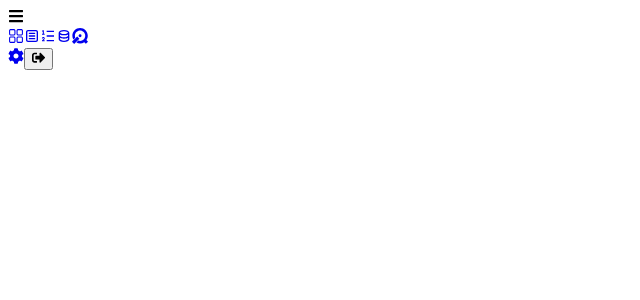
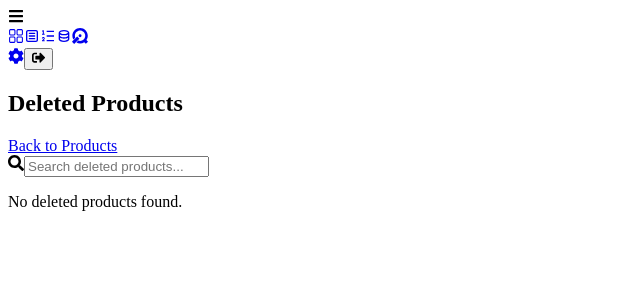
Before and after one commit to khyderjohnescat/AuidSync_Frontend, a React (Create React App) app: page /products/deleted in a window 1280 px wide. Before the commit this address had no page. Shown: the top 300 px of the page, without its empty margins (0-640 px from the left). Built offline with nearby package versions, Linux system fonts and the light colour scheme; no server answers; sample sign-in values are in the browser's storage.

Commit message:
Full Crud + Deleted Products Page

```diff
--- a/src/App.js
+++ b/src/App.js
@@ -8,18 +8,22 @@ import Sales from "./components/pages/Sales";
 import ProtectedRoute from "./components/ProtectedRoute";
 import Sidebar from "./components/parts/Sidebar";
 import Manageproduct from "./components/pages/Manageproduct";
+import DeletedProducts from "./components/pages/deletedProducts";
 
 function Layout() {
     const location = useLocation();
-    const [isOpen, setIsOpen] = useState(false); // ✅ Add sidebar state
+    const [isOpen, setIsOpen] = useState(false);
 
     // Hide sidebar when on the login page
     const hideSidebar = location.pathname === "/";
 
     return (
         <div className="flex">
-            {!hideSidebar && <Sidebar isOpen={isOpen} setIsOpen={setIsOpen} />} {/* ✅ Pass props */}
-            <div className={`flex-grow p-4 ${!hideSidebar ? 'ml-16 md:ml-60' : ''}`}>
+            {!hideSidebar && <Sidebar isOpen={isOpen} setIsOpen={setIsOpen} />}
+
+            <div
+                className={`flex-grow p-4 transition-all duration-300 ${!hideSidebar ? (isOpen ? 'ml-60' : 'ml-16') : ''}`}
+            >
                 <Routes>
                     <Route path="/" element={<Login />} />
                     <Route path="/dashboard" element={<ProtectedRoute><Dashboard /></ProtectedRoute>} />
@@ -27,11 +31,13 @@ function Layout() {
                     <Route path="/orderlist" element={<ProtectedRoute><Orderlist /></ProtectedRoute>} />
                     <Route path="/sales" element={<ProtectedRoute><Sales /></ProtectedRoute>} />
                     <Route path="/manageproduct" element={<ProtectedRoute><Manageproduct /></ProtectedRoute>} />
+                    <Route path="/products/deleted" element={<ProtectedRoute><DeletedProducts /></ProtectedRoute>} />
                 </Routes>
             </div>
         </div>
     );
 }
+
 
 function App() {
     return (
--- a/src/components/pages/Manageproduct.js
+++ b/src/components/pages/Manageproduct.js
@@ -1,9 +1,11 @@
 import React, { useState, useEffect, useCallback } from "react";
-import { FaSearch, FaPlus, FaTimes } from "react-icons/fa";
+import { FaSearch, FaPlus, FaTimes, FaTrash } from "react-icons/fa";
 import axiosInstance from "../../context/axiosInstance";
+import { useNavigate } from "react-router-dom";
+
 
 function ProductManager() {
-    const [deletedProducts, setDeletedProducts] = useState([]);
+    const navigate = useNavigate();
     const [products, setProducts] = useState([]);
     const [categories, setCategories] = useState([]);
     const [selectedCategory, setSelectedCategory] = useState("All");
@@ -40,21 +42,10 @@ function ProductManager() {
         }
     }, []);
 
-    const fetchDeletedProducts = useCallback(async () => {
-        try {
-            const response = await axiosInstance.get("/products/deleted");
-            setDeletedProducts(response.data);
-        } catch (error) {
-            console.error("Error fetching deleted products:", error.response?.data || error.message);
-        }
-    }, []);
-
     useEffect(() => {
         fetchProducts();
         fetchCategories();
-        fetchDeletedProducts();
-    }, [fetchProducts, fetchCategories, fetchDeletedProducts]);
-
+    }, [fetchProducts, fetchCategories]);
 
     const handleChange = (e) => {
         const { name, value } = e.target;
@@ -76,16 +67,6 @@ function ProductManager() {
         }
     };
 
-    const handleRestore = async (id) => {
-        try {
-            await axiosInstance.put(`/products/restore/${id}`);
-            fetchProducts();
-            fetchDeletedProducts();
-        } catch (error) {
-            console.error("Error restoring product:", error.response?.data || error.message);
-        }
-    };
-
     const handleEdit = (product) => {
         setFormData({
             name: product.name || "",
@@ -104,8 +85,6 @@ function ProductManager() {
         try {
             await axiosInstance.delete(`/products/${id}`);
             setProducts((prev) => prev.filter((product) => product.id !== id));
-            fetchDeletedProducts();
-
         } catch (error) {
             console.error("Error deleting product:", error.response?.data || error.message);
         }
@@ -130,30 +109,31 @@ function ProductManager() {
         setEditingId(null);
     };
 
-    const filteredProducts = products.filter((product) =>
-        product.name.toLowerCase().includes(search.toLowerCase()) ||
-        categories.find((cat) => cat.id === product.category_id)?.name.toLowerCase().includes(search.toLowerCase())
-    );
+    const filteredProducts = products.filter((product) => {
+        const productNameMatch = product.name.toLowerCase().includes(search.toLowerCase());
+
+        const categoryName = categories.find((cat) => cat.id === product.category_id)?.name || "";
+        const categoryMatch = categoryName.toLowerCase().includes(search.toLowerCase());
+
+        const categoryFilter = selectedCategory === "All" || product.category_id === parseInt(selectedCategory, 10);
+
+        return (productNameMatch || categoryMatch) && categoryFilter;
+    });
 
     return (
         <div className="p-6 text-white">
             <h2 className="text-2xl font-bold mb-4 text-black">Product Management</h2>
 
-            {/* Search & Add Button */}
-            <div className="flex justify-between items-center bg-gray-800 p-2 rounded mb-4">
-                <div className="flex items-center">
-                    <FaSearch className="text-gray-400 mx-2" />
-                    <input
-                        type="text"
-                        placeholder="Search products..."
-                        className="bg-transparent outline-none text-white w-full"
-                        value={search}
-                        onChange={(e) => setSearch(e.target.value)}
-                    />
-                </div>
+            {/* Button Group */}
+            <div className="flex flex-col sm:flex-row sm:justify-between sm:items-center mb-4 gap-2">
+                <div className="flex gap-2">
                     <button onClick={openModal} className="bg-green-500 px-4 py-2 rounded flex items-center">
                         <FaPlus className="mr-2" /> Add Product
                     </button>
+                    <button onClick={() => navigate("/products/deleted")} className="bg-red-500 px-4 py-2 rounded flex items-center">
+                        <FaTrash className="mr-2" /> Deleted Products
+                    </button>
+                </div>
                 <select
                     className="bg-gray-800 p-2 rounded text-white"
                     value={selectedCategory}
@@ -166,8 +146,19 @@ function ProductManager() {
                 </select>
             </div>
 
+            {/* Search Bar */}
+            <div className="flex items-center bg-gray-800 p-2 rounded mb-4">
+                <FaSearch className="text-gray-400 mx-2" />
+                <input
+                    type="text"
+                    placeholder="Search products..."
+                    className="bg-transparent outline-none text-white w-full"
+                    value={search}
+                    onChange={(e) => setSearch(e.target.value)}
+                />
+            </div>
+
             {/* Products Grid */}
-            <h2 className="text-xl font-bold mt-6 text-black">Active Products</h2>
             <div className="grid grid-cols-1 sm:grid-cols-2 md:grid-cols-3 lg:grid-cols-4 gap-6">
                 {filteredProducts.map((product) => {
                     const imageUrl = product.image.startsWith("http")
@@ -196,38 +187,6 @@ function ProductManager() {
                                     Delete
                                 </button>
                             </div>
-                        </div>
-                    );
-                })}
-            </div>
-
-{/* Deleted Products */}
-<h2 className="text-xl font-bold mt-6 text-black">Deleted Products</h2>
-<div className="grid grid-cols-1 sm:grid-cols-2 md:grid-cols-3 lg:grid-cols-4 gap-6">
-    {deletedProducts.map((product) => {
-        const imageUrl = product.image.startsWith("http")
-            ? product.image
-            : `https://your-api-url.com/uploads/${product.image}`;
-
-        return (
-            <div key={product.id} className="bg-gray-800 p-4 rounded-lg shadow-md">
-                <img
-                    src={imageUrl}
-                    alt={product.name}
-                    className="w-full h-40 object-cover rounded-md mb-3"
-                    onError={(e) => (e.target.src = "https://via.placeholder.com/150")}
-                />
-                <h3 className="text-lg font-semibold">{product.name}</h3>
-                <p className="text-gray-400">
-                    Category: {categories.find((cat) => cat.id === product.category_id)?.name || "Unknown"}
-                </p>
-                <p className="text-green-400 font-bold">₱{product.price}</p>
-                <button
-                    className="mt-2 bg-blue-500 hover:bg-blue-600 text-white px-4 py-2 rounded"
-                    onClick={() => handleRestore(product.id)}
-                >
-                    Restore
-                </button>
                         </div>
                     );
                 })}
--- /dev/null
+++ b/src/components/pages/deletedProducts.js
@@ -0,0 +1,107 @@
+import React, { useState, useEffect, useCallback } from "react";
+import { FaSearch } from "react-icons/fa";
+import { Link } from "react-router-dom";
+import axiosInstance from "../../context/axiosInstance";
+
+function DeletedProducts() {
+    const [deletedProducts, setDeletedProducts] = useState([]);
+    const [categories, setCategories] = useState([]);
+    const [search, setSearch] = useState("");
+
+    // Fetch Deleted Products
+    const fetchDeletedProducts = useCallback(async () => {
+        try {
+            const response = await axiosInstance.get("/products/deleted");
+            console.log("Deleted Products:", response.data); // Debugging
+            setDeletedProducts(response.data);
+        } catch (error) {
+            console.error("Error fetching deleted products:", error.response?.data || error.message);
+        }
+    }, []);
+
+    // Fetch Categories
+    const fetchCategories = useCallback(async () => {
+        try {
+            const response = await axiosInstance.get("/products/categories/");
+            setCategories(response.data);
+        } catch (error) {
+            console.error("Error fetching categories:", error.response?.data || error.message);
+        }
+    }, []);
+
+    useEffect(() => {
+        fetchDeletedProducts();
+        fetchCategories();
+    }, [fetchDeletedProducts, fetchCategories]);
+
+    const handleRestore = async (id) => {
+        try {
+            await axiosInstance.put(`/products/restore/${id}`);
+            fetchDeletedProducts(); // Refresh list after restore
+        } catch (error) {
+            console.error("Error restoring product:", error.response?.data || error.message);
+        }
+    };
+
+    const filteredProducts = deletedProducts.filter((product) =>
+        product.name.toLowerCase().includes(search.toLowerCase())
+    );
+
+    return (
+        <div className="p-6 text-white">
+            <div className="flex justify-between items-center">
+                <h2 className="text-2xl font-bold mb-4 text-black">Deleted Products</h2>
+                <Link to="/manageproduct" className="bg-blue-500 px-4 py-2 rounded">Back to Products</Link>
+            </div>
+
+            {/* Search */}
+            <div className="flex items-center bg-gray-800 p-2 rounded mb-4">
+                <FaSearch className="text-gray-400 mx-2" />
+                <input
+                    type="text"
+                    placeholder="Search deleted products..."
+                    className="bg-transparent outline-none text-white w-full"
+                    value={search}
+                    onChange={(e) => setSearch(e.target.value)}
+                />
+            </div>
+
+            {/* Show a message if no deleted products exist */}
+            {filteredProducts.length === 0 ? (
+                <p className="text-gray-400 text-center mt-4">No deleted products found.</p>
+            ) : (
+                <div className="grid grid-cols-1 sm:grid-cols-2 md:grid-cols-3 lg:grid-cols-4 gap-6">
+                    {filteredProducts.map((product) => {
+                        const imageUrl = product.image
+                            ? (product.image.startsWith("http") ? product.image : `https://your-api-url.com/uploads/${product.image}`)
+                            : "https://via.placeholder.com/150";
+
+                        return (
+                            <div key={product.id} className="bg-gray-800 p-4 rounded-lg shadow-md">
+                                <img
+                                    src={imageUrl}
+                                    alt={product.name}
+                                    className="w-full h-40 object-cover rounded-md mb-3"
+                                    onError={(e) => (e.target.src = "https://via.placeholder.com/150")}
+                                />
+                                <h3 className="text-lg font-semibold">{product.name}</h3>
+                                <p className="text-gray-400">
+                                    Category: {categories.find((cat) => cat.id === product.category_id)?.name || "Unknown"}
+                                </p>
+                                <p className="text-green-400 font-bold">₱{product.price}</p>
+                                <button
+                                    className="mt-2 bg-blue-500 hover:bg-blue-600 text-white px-4 py-2 rounded"
+                                    onClick={() => handleRestore(product.id)}
+                                >
+                                    Restore
+                                </button>
+                            </div>
+                        );
+                    })}
+                </div>
+            )}
+        </div>
+    );
+}
+
+export default DeletedProducts;
```
Also changed, not shown: App.js (deleted, +0 -23 lines), index.js (deleted, +0 -12 lines), src/components/parts/Sidebar.js (line endings or trailing spaces). Lines whose indentation alone changed are shown as unchanged.
